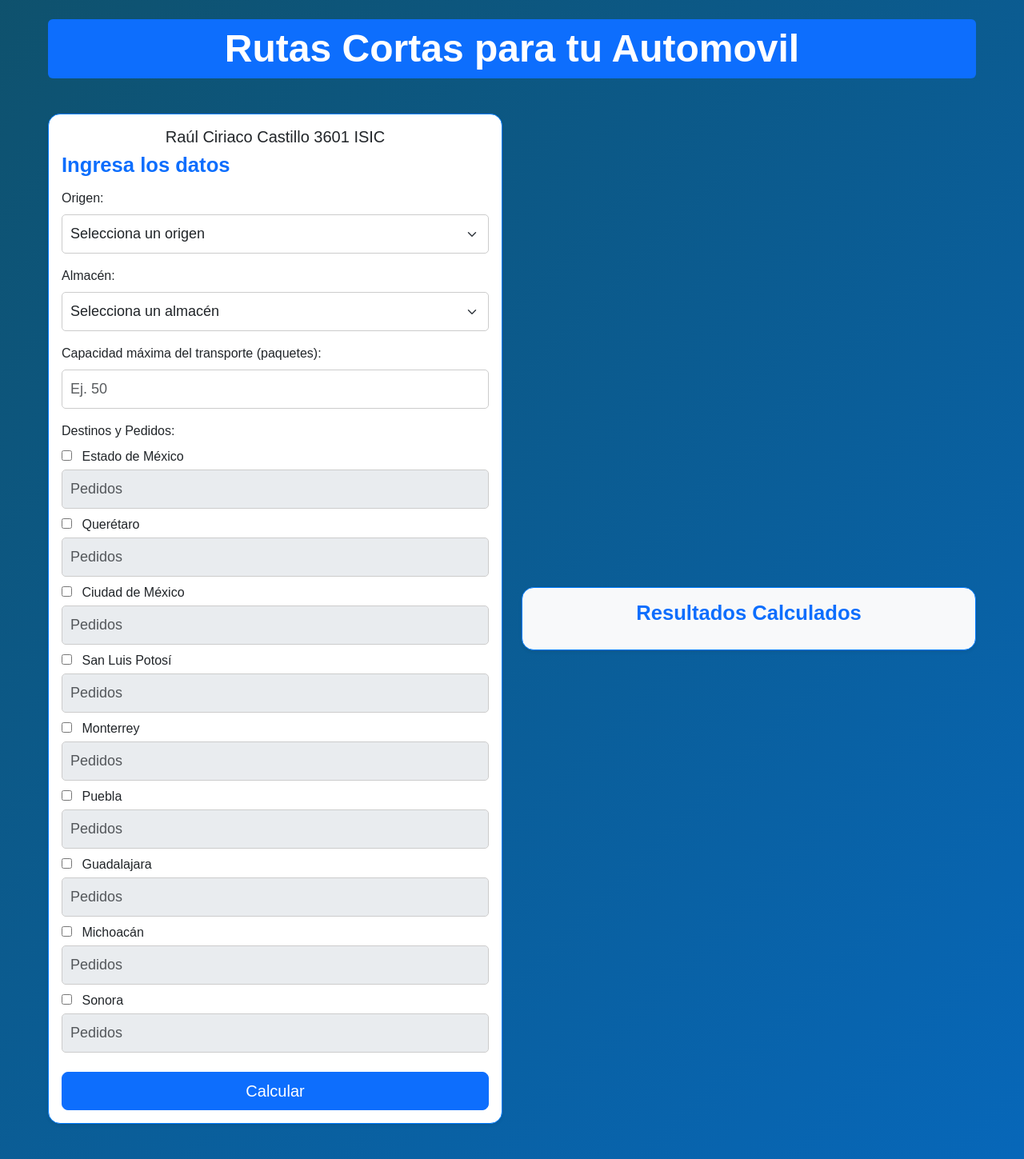
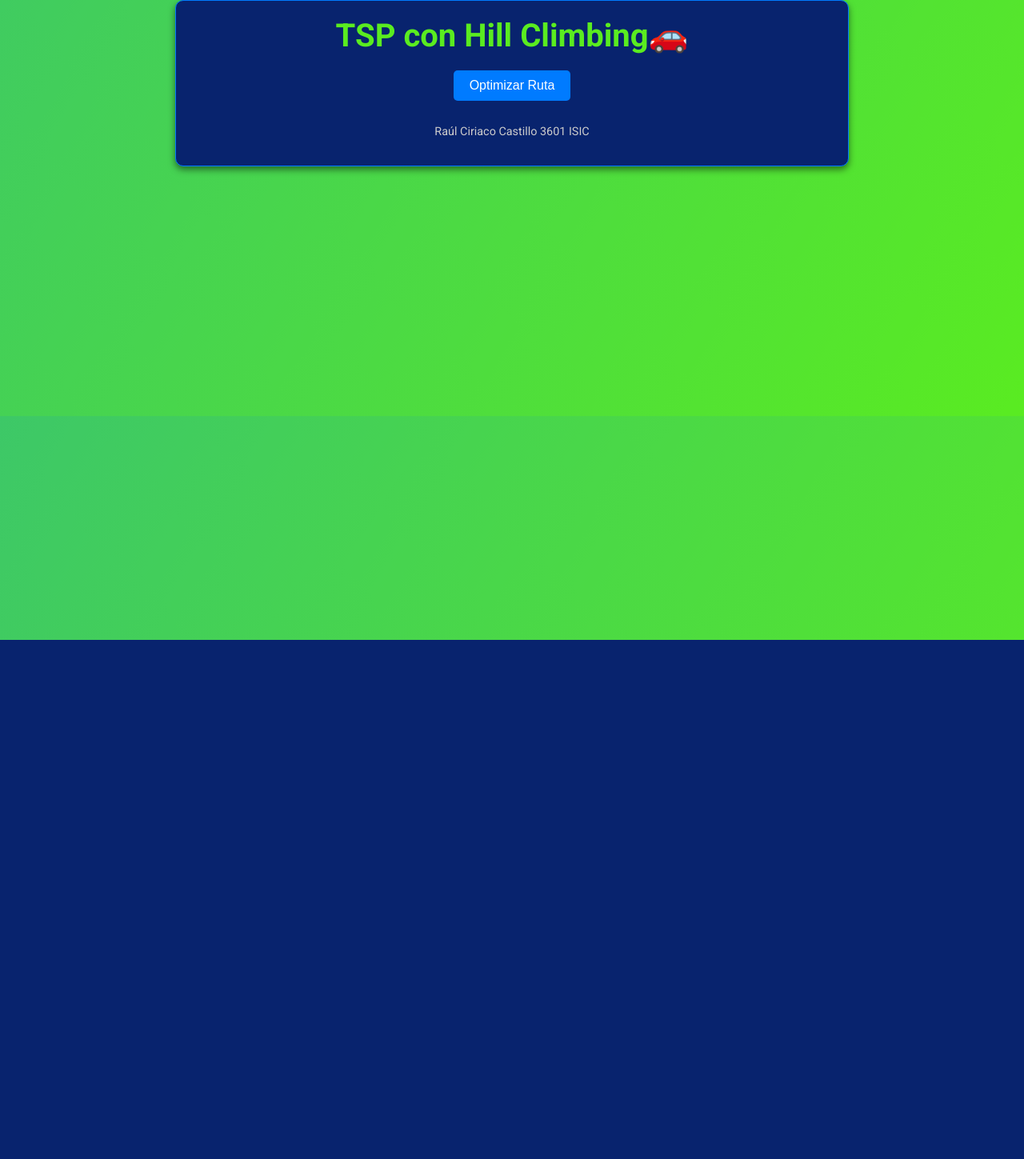
Before and after one commit to RaulCiriaco/Tsp_Hill_Climbing, a Flask app: page / in a window 1280 px wide. Shown: the whole page at 80% size. After the commit the page ends 800 px from the top, so only its background shows below. Run offline with Flask 3, Linux system fonts and the light colour scheme.

Commit message:
first commit

```diff
--- a/app.py
+++ b/app.py
@@ -1,135 +1,72 @@
-from flask import Flask, request, jsonify, send_from_directory
-from flask_cors import CORS
+from flask import Flask, render_template, request
 import math
-import heapq
+import random
 
-app = Flask(__name__, static_url_path="")
-CORS(app)
+app = Flask(__name__)
 
-coord = {
-    'EDO.MEX': (19.2938, -99.6536),
-    'QRO': (20.5935, -100.3900),
-    'CDMX': (19.4328, -99.1333),
-    'SLP': (22.1517, -100.9765),
-    'MTY': (25.6731, -100.2974),
-    'PUE': (19.0635, -98.3072),
-    'GDL': (20.6771, -103.3469),
-    'MICH': (19.7026, -101.1922),
-    'SON': (29.0752, -110.9596)
-}
+# Función para calcular la distancia entre dos coordenadas
+def distancia(coord1, coord2):
+    lat1 = coord1[0]
+    lon1 = coord1[1]
+    lat2 = coord2[0]
+    lon2 = coord2[1]
+    return math.sqrt((lat1 - lat2)**2 + (lon1 - lon2)**2)
 
-precio_gasolina = 24.0  # Precio por litro de gasolina
-km_por_litro = 10.0  # Kilómetros por litro de gasolina
-casetas_por_km = 0.5  # Costo de casetas por kilómetro
-velocidad_promedio = 70.0  # Velocidad promedio en km/h
+# Calcular la distancia total cubierta por una ruta
+def evalua_ruta(ruta, coord):
+    total = 0
+    for i in range(0, len(ruta) - 1):
+        ciudad1 = ruta[i]
+        ciudad2 = ruta[i + 1]
+        total += distancia(coord[ciudad1], coord[ciudad2])
+    ciudad1 = ruta[len(ruta) - 1]
+    ciudad2 = ruta[0]
+    total += distancia(coord[ciudad1], coord[ciudad2])
+    return total
 
-# Calcular distancia entre dos puntos en km
-def distancia_km(p1, p2):
-    try:
-        lat1, lon1 = coord[p1]
-        lat2, lon2 = coord[p2]
-        return math.sqrt((lat1 - lat2) ** 2 + (lon1 - lon2) ** 2) * 111
-    except KeyError:
-        return float('inf')
+# Función de Hill Climbing
+def hill_climbing(coord):
+    ruta = list(coord.keys())
+    random.shuffle(ruta)
 
-# Construir el grafo con las distancias entre las ciudades
-def construir_grafo():
-    grafo = {c: [] for c in coord}
-    for c1 in coord:
-        for c2 in coord:
-            if c1 != c2:
-                grafo[c1].append((c2, distancia_km(c1, c2)))
-    return grafo
+    mejora = True
+    while mejora:
+        mejora = False
+        dist_actual = evalua_ruta(ruta, coord)
+        for i in range(0, len(ruta)):
+            for j in range(0, len(ruta)):
+                if i != j:
+                    ruta_tmp = ruta[:]
+                    ruta_tmp[i], ruta_tmp[j] = ruta_tmp[j], ruta_tmp[i]
+                    dist = evalua_ruta(ruta_tmp, coord)
+                    if dist < dist_actual:
+                        mejora = True
+                        ruta = ruta_tmp[:]
+                        dist_actual = dist
+                        break
+            if mejora:
+                break
+    return ruta, dist_actual
 
-# Algoritmo de Dijkstra para calcular la ruta más corta
-def dijkstra(grafo, inicio):
-    distancias = {nodo: float('inf') for nodo in grafo}
-    distancias[inicio] = 0
-    previos = {nodo: None for nodo in grafo}
-    heap = [(0, inicio)]
+@app.route('/', methods=['GET', 'POST'])
+def index():
+    ruta = []
+    distancia_total = 0
+    if request.method == 'POST':  # Procesar el botón
+        coord = {
+            'Jiloyork': (19.916012, -99.580580),
+            'Toluca': (19.289165, -99.655697),
+            'Atlacomulco': (19.799520, -99.873844),
+            'Guadalajara': (20.677754472859146, -103.34625354877137),
+            'Monterrey': (25.69161110159454, -100.321838480256),
+            'QuintanaRoo': (21.163111924844458, -86.80231502121464),
+            'Michohacan': (19.701400113725654, -101.20829680213464),
+            'Aguascalientes': (21.87641043660486, -102.26438663286967),
+            'CDMX': (19.432713075976878, -99.13318344772986),
+            'QRO': (20.59719437542255, -100.38667040246602)
+        }
+        ruta, distancia_total = hill_climbing(coord)
+    return render_template('index.html', ruta=ruta, distancia_total=distancia_total)
 
-    while heap:
-        costo, actual = heapq.heappop(heap)
-        for vecino, peso in grafo[actual]:
-            nuevo_costo = costo + peso
-            if nuevo_costo < distancias[vecino]:
-                distancias[vecino] = nuevo_costo
-                previos[vecino] = actual
-                heapq.heappush(heap, (nuevo_costo, vecino))
-
-    return distancias, previos
-
-# Reconstruir el camino basado en los nodos previos
-def reconstruir_camino(previos, destino):
-    camino = []
-    while destino:
-        camino.insert(0, destino)
-        destino = previos[destino]
-    return camino
-
-@app.route("/")
-def index():
-    return send_from_directory("templates", "index.html")
-
-@app.route("/static/<path:filename>")
-def static_files(filename):
-    return send_from_directory("static", filename)
-
-@app.route("/ruta", methods=["POST"])
-def calcular_ruta():
-    data = request.json
-    origen = data.get("origen")
-    almacen = data.get("almacen")
-    destinos = data.get("destinos", [])
-    entregas = data.get("entregas", {})
-    capacidad_maxima = data.get("capacidad_maxima")
-
-    # Validar los datos de entrada
-    if not origen or not almacen or not destinos or not capacidad_maxima:
-        return jsonify({"error": "Faltan datos obligatorios"}), 400
-
-    if origen not in coord or almacen not in coord or any(d not in coord for d in destinos):
-        return jsonify({"error": "Uno o más puntos no son válidos"}), 400
-
-    grafo = construir_grafo()
-
-    # Calcular ruta desde el origen hasta el almacén
-    _, previos_origen = dijkstra(grafo, origen)
-    ruta_completa = reconstruir_camino(previos_origen, almacen)
-
-    # Calcular rutas más cortas desde el almacén a los destinos
-    pendientes = destinos[:]
-    actual = almacen
-    while pendientes:
-        distancias, previos = dijkstra(grafo, actual)
-        siguiente = min(pendientes, key=lambda d: distancias[d])
-        subruta = reconstruir_camino(previos, siguiente)
-        ruta_completa += subruta[1:]  # Añadir el subcamino
-        actual = siguiente
-        pendientes.remove(siguiente)
-
-    # Calcular métricas de la ruta
-    distancia_total = sum(distancia_km(ruta_completa[i], ruta_completa[i + 1]) for i in range(len(ruta_completa) - 1))
-    gasolina_usada = round(distancia_total / km_por_litro, 2)
-    costo_gasolina = round(gasolina_usada * precio_gasolina, 2)
-    casetas = round(distancia_total * casetas_por_km, 2)
-    tiempo_horas = round(distancia_total / velocidad_promedio, 2)
-
-    # Calcular el número de viajes necesarios por ciudad
-    viajes_por_ciudad = {ciudad: math.ceil(entregas[ciudad] / capacidad_maxima) for ciudad in entregas}
-
-    return jsonify({
-        "ruta": ruta_completa,
-        "distancia_km": round(distancia_total, 2),
-        "gasolina_usada": gasolina_usada,
-        "costo_gasolina": costo_gasolina,
-        "casetas": casetas,
-        "tiempo_horas": tiempo_horas,
-        "viajes_por_ciudad": viajes_por_ciudad,
-        "total_paquetes": sum(entregas.values())
-    })
-
-
-
-if __name__ == '__main__':
-    app.run(host="0.0.0.0", port=5000, debug=True)
+if __name__ == "__main__":
+    app.run(debug=True)
--- a/static/script.js
+++ /dev/null
@@ -1,113 +0,0 @@
-// Lista de destinos posibles
-const destinosDisponibles = [
-    { id: "EDO.MEX", nombre: "Estado de México" },
-    { id: "QRO", nombre: "Querétaro" },
-    { id: "CDMX", nombre: "Ciudad de México" },
-    { id: "SLP", nombre: "San Luis Potosí" },
-    { id: "MTY", nombre: "Monterrey" },
-    { id: "PUE", nombre: "Puebla" },
-    { id: "GDL", nombre: "Guadalajara" },
-    { id: "MICH", nombre: "Michoacán" },
-    { id: "SON", nombre: "Sonora" }
-];
-
-// Generar las casillas de destinos dinámicamente
-function generarCasillasDestinos() {
-    const contenedorDestinos = document.getElementById("destinos");
-    destinosDisponibles.forEach(destino => {
-        const div = document.createElement("div");
-        div.classList.add("mb-2");
-        div.innerHTML = `
-            <input type="checkbox" id="${destino.id}" name="destinos" value="${destino.id}">
-            <label for="${destino.id}" class="ms-2">${destino.nombre}</label>
-            <input type="number" id="pedidos_${destino.id}" class="form-control mt-1" placeholder="Pedidos" min="0" disabled>
-        `;
-        contenedorDestinos.appendChild(div);
-    });
-}
-
-// Llamar a la función para generar las casillas al cargar la página
-generarCasillasDestinos();
-
-// Manejar la activación/desactivación de los campos de pedidos
-document.addEventListener("change", (e) => {
-    if (e.target.type === "checkbox") {
-        const pedidoInput = document.getElementById(`pedidos_${e.target.id}`);
-        pedidoInput.disabled = !e.target.checked;
-        if (!e.target.checked) pedidoInput.value = ""; // Limpiar el campo si se desmarca
-    }
-});
-
-// Manejar el envío del formulario
-document.getElementById("rutaForm").addEventListener("submit", async (e) => {
-    e.preventDefault(); // Prevenir recarga de la página
-
-    // Obtener los valores seleccionados del formulario
-    const origen = document.getElementById("origen").value;
-    const almacen = document.getElementById("almacen").value;
-    const capacidadMaxima = parseInt(document.getElementById("capacidad_maxima").value);
-    const destinos = [];
-    const entregas = {};
-
-    // Recorrer los destinos seleccionados y obtener los pedidos
-    document.querySelectorAll("#destinos input[type='checkbox']:checked").forEach(checkbox => {
-        const destino = checkbox.value;
-        destinos.push(destino);
-
-        const pedidoInput = document.getElementById(`pedidos_${destino}`);
-        entregas[destino] = parseInt(pedidoInput.value) || 0;
-    });
-
-    // Validación de campos obligatorios
-    if (!origen || !almacen || destinos.length === 0 || isNaN(capacidadMaxima)) {
-        alert("Por favor, completa todos los campos requeridos.");
-        return;
-    }
-
-    // Construir el cuerpo de la solicitud
-    const data = {
-        origen,
-        almacen,
-        capacidad_maxima: capacidadMaxima,
-        destinos,
-        entregas
-    };
-
-    try {
-        // Realizar la solicitud POST al backend
-        const response = await fetch("/ruta", {
-            method: "POST",
-            headers: { "Content-Type": "application/json" },
-            body: JSON.stringify(data),
-        });
-
-        if (!response.ok) throw new Error("Error en la solicitud al servidor.");
-
-        const result = await response.json();
-        mostrarResultados(result); // Mostrar resultados al usuario
-    } catch (error) {
-        console.error("Error:", error);
-        alert("Hubo un problema al procesar la solicitud.");
-    }
-});
-
-// Mostrar los resultados calculados
-function mostrarResultados(data) {
-    const contenedorResultados = document.getElementById("resultado");
-    contenedorResultados.innerHTML = `
-        <h4 class="text-center text-primary">Ruta Calculada:</h4>
-        <p><strong>Ruta:</strong> ${data.ruta.join(" ➔ ")}</p>
-        <h5 class="mt-3 text-primary">Entregas por ciudad:</h5>
-        <ul class="list-group">
-            ${Object.entries(data.viajes_por_ciudad).map(([ciudad, viajes]) =>
-                `<li class="list-group-item">${ciudad}: ${viajes} viaje(s)</li>`).join("")}
-        </ul>
-
-        <p><strong>Tiempo que tarda:</strong> ${data.tiempo_horas} horas</p>
-        <p><strong>Distancia total recorrida:</strong> ${data.distancia_km} km</p>
-        <p><strong>Gasolina:</strong> ${data.gasolina_usada} L</p>
-        <p><strong>Costo por Gasolina:</strong> $${data.costo_gasolina}</p>
-
-        <p><strong>Total de paquetes:</strong> ${data.total_paquetes}</p>
-        `;
-}
--- a/static/style.css
+++ /dev/null
@@ -1,146 +0,0 @@
-/* Fondo con gradiente animado */
-body {
-    background: linear-gradient(135deg, #045004, #0f5068, #007bff);
-    background-size: 400% 400%;
-    animation: gradientAnimation 12s ease infinite;
-    color: #e42828;
-    font-family: 'Arial', sans-serif;
-    margin: 0;
-    padding: 0;
-}
-
-/* Animación del fondo */
-@keyframes gradientAnimation {
-    0% { background-position: 0% 50%; }
-    50% { background-position: 100% 50%; }
-    100% { background-position: 0% 50%; }
-}
-
-/* Contenedor principal */
-.container {
-    max-width: 1200px;
-    margin: 0 auto;
-    padding: 20px;
-    z-index: 1;
-    position: relative;
-}
-
-/* Títulos principales */
-h1 {
-    color: #ffffff;
-    text-align: center;
-    font-size: 3rem;
-    font-weight: bold;
-    margin-bottom: 20px;
-}
-
-h4 {
-    color: #007bff;
-    font-weight: bold;
-    margin-bottom: 15px;
-    font-size: 1.6rem;
-}
-
-/* Tarjetas */
-.card {
-    border-radius: 15px;
-    background-color: #fff;
-    border: 1px solid #007bff;
-    box-shadow: 0 4px 8px rgba(0, 0, 0, 0.1);
-    padding: 20px;
-    margin-bottom: 20px;
-    transition: transform 0.3s ease, box-shadow 0.3s ease;
-}
-
-.card:hover {
-    transform: translateY(-5px);
-    box-shadow: 0 8px 16px rgba(0, 0, 0, 0.2);
-}
-
-/* Formulario */
-.form-container {
-    padding: 15px;
-    border-radius: 10px;
-    border: 1px solid #007bff;
-}
-
-.form-select, input[type="number"] {
-    font-size: 18px;
-    padding: 10px;
-    border-radius: 5px;
-    border: 1px solid #ccc;
-    transition: border-color 0.3s;
-}
-
-.form-select:focus, input[type="number"]:focus {
-    outline: none;
-    border-color: #007bff;
-    box-shadow: 0 0 5px rgba(0, 123, 255, 0.5);
-}
-
-/* Lista de destinos */
-.list-group-numbered {
-    padding-left: 0;
-}
-
-.list-group-numbered .list-group-item {
-    display: flex;
-    justify-content: space-between;
-    align-items: center;
-    border: none;
-    padding: 10px 15px;
-    background-color: #f8f9fa;
-    border-radius: 5px;
-    margin-bottom: 10px;
-}
-
-.list-group-numbered .list-group-item input[type="number"] {
-    width: 120px;
-    padding: 5px;
-    border-radius: 5px;
-}
-
-/* Resultados */
-.result-container {
-    background-color: #f8f9fa;
-    border: 2px solid #007bff;
-    border-radius: 10px;
-    padding: 20px;
-    margin-top: 10px;
-    box-shadow: 0 4px 6px rgba(0, 0, 0, 0.1);
-}
-
-.result-container h4 {
-    font-size: 24px;
-    color: #333;
-    text-align: center;
-    margin-bottom: 20px;
-}
-
-.result-container p {
-    margin-bottom: 10px;
-    line-height: 1.6;
-}
-
-/* Botones */
-button {
-    background-color: #007bff;
-    color: #fff;
-    border: none;
-    border-radius: 5px;
-    padding: 10px 20px;
-    font-size: 18px;
-    font-weight: bold;
-    cursor: pointer;
-    transition: background-color 0.3s ease, transform 0.2s ease;
-}
-
-button:hover {
-    background-color: #0056b3;
-    transform: scale(1.05);
-}
-
-button:active {
-    background-color: #004085;
-    transform: scale(0.95);
-}
--- /dev/null
+++ b/static/styles.css
@@ -0,0 +1,108 @@
+/* General styles */
+body {
+    font-family: 'Roboto', sans-serif;
+    margin: 0;
+    padding: 0;
+    background: linear-gradient(120deg, #007bff, #5aec20); /* Fondo animado */
+    background-size: 400% 400%;
+    animation: gradientAnimation 15s ease infinite;
+    color: #f0f0f0; /* Texto claro sobre fondo oscuro */
+}
+
+/* Fondo animado */
+@keyframes gradientAnimation {
+    0% {
+        background-position: 0% 50%;
+    }
+    50% {
+        background-position: 100% 50%;
+    }
+    100% {
+        background-position: 0% 50%;
+    }
+}
+
+/* Container */
+.container {
+    max-width: 800px;
+    margin: auto;
+    padding: 20px;
+    background: #08236e; /* Fondo oscuro para el contenedor */
+    box-shadow: 0 4px 8px rgba(0, 0, 0, 0.5); /* Sombras más marcadas */
+    border-radius: 10px;
+    border: 1px solid #007bff; /* Borde azul para contraste */
+}
+
+/* Header */
+.header {
+    text-align: center;
+    margin-bottom: 20px;
+}
+
+.header h1 {
+    font-size: 2.5rem;
+    color: #5aec20; /* Verde vibrante para destacar el título */
+    margin: 0;
+}
+
+.header p {
+    color: #cccccc; /* Texto gris claro */
+}
+
+/* Button */
+.optimize-button {
+    background-color: #007bff;
+    color: white;
+    padding: 10px 20px;
+    border: none;
+    border-radius: 5px;
+    cursor: pointer;
+    font-size: 16px;
+}
+
+.optimize-button:hover {
+    background-color: #0056b3;
+}
+
+/* Results */
+.results {
+    margin-top: 20px;
+}
+
+.results h2 {
+    text-align: center;
+    color: #5aec20; /* Verde vibrante para títulos */
+    font-size: 1.8rem;
+    margin-bottom: 20px;
+}
+
+.result-box {
+    padding: 20px;
+    margin: 10px 0;
+    border: 1px solid #5aec20; /* Borde verde */
+    border-radius: 8px;
+    background: #262626; /* Fondo ligeramente más claro que el contenedor */
+}
+
+.result-box h3 {
+    font-size: 1.5rem;
+    color: #007bff; /* Azul profesional */
+    margin-bottom: 10px;
+}
+
+.result-box p {
+    font-size: 1.2rem;
+    color: #f0f0f0; /* Texto blanco */
+}
+
+/* Footer */
+.footer {
+    text-align: center;
+    margin-top: 30px;
+    color: #777;
+}
+
+.footer p {
+    font-size: 0.9rem;
+    color: #cccccc; /* Gris claro */
+}
--- a/templates/index.html
+++ b/templates/index.html
@@ -1,98 +1,41 @@
 <!DOCTYPE html>
-<html lang="es">
+<html lang="en">
 <head>
     <meta charset="UTF-8">
     <meta name="viewport" content="width=device-width, initial-scale=1.0">
-    <title>Ruta mas Corta con Vehiculos</title>
-    <!-- Bootstrap para estilos -->
-    <link href="https://cdn.jsdelivr.net/npm/bootstrap@5.3.0/dist/css/bootstrap.min.css" rel="stylesheet">
-    <link rel="stylesheet" href="/static/style.css">
+    <title>Optimización de Ruta</title>
+    <link rel="stylesheet" href="/static/styles.css">
+    <link href="https://fonts.googleapis.com/css2?family=Roboto:wght@400;500;700&display=swap" rel="stylesheet">
 </head>
 <body>
-    <!-- Contenedor principal -->
-    <div class="container py-4">
-        <!-- Título principal -->
-        <div class="row mb-4">
-            <div class="col text-center">
-                <h1 class="text-white bg-primary py-2 rounded">Rutas Cortas para tu Automovil</h1>
-            </div>
-        </div>
+    <div class="container">
+        <header class="header">
+            <h1>TSP con Hill Climbing🚗</h1>
 
-        <!-- Sistema de dos columnas -->
-        <div class="row">
-            <!-- Columna izquierda: Formulario -->
-            <div class="col-md-6">
-                <form id="rutaForm" class="card bg-white shadow-sm p-3">
-                    <center><h5>Raúl Ciriaco Castillo 3601 ISIC</h5></center>
-                    <h4 class="text-primary">Ingresa los datos</h4>
-
-                    <!-- Campo de selección: Origen -->
-                    <div class="mb-3">
-                        <label for="origen" class="form-label">Origen:</label>
-                        <select id="origen" name="origen" class="form-select form-select-lg" required>
-                            <option value="">Selecciona un origen</option>
-                            <option value="EDO.MEX">Estado de México</option>
-                            <option value="QRO">Querétaro</option>
-                            <option value="CDMX">Ciudad de México</option>
-                            <option value="SLP">San Luis Potosí</option>
-                            <option value="MTY">Monterrey</option>
-                            <option value="PUE">Puebla</option>
-                            <option value="GDL">Guadalajara</option>
-                            <option value="MICH">Michoacán</option>
-                            <option value="SON">Sonora</option>
-                        </select>
-                    </div>
-
-                    <!-- Campo de selección: Almacén -->
-                    <div class="mb-3">
-                        <label for="almacen" class="form-label">Almacén:</label>
-                        <select id="almacen" name="almacen" class="form-select form-select-lg" required>
-                            <option value="">Selecciona un almacén</option>
-                            <option value="EDO.MEX">Estado de México</option>
-                            <option value="QRO">Querétaro</option>
-                            <option value="CDMX">Ciudad de México</option>
-                            <option value="SLP">San Luis Potosí</option>
-                            <option value="MTY">Monterrey</option>
-                            <option value="PUE">Puebla</option>
-                            <option value="GDL">Guadalajara</option>
-                            <option value="MICH">Michoacán</option>
-                            <option value="SON">Sonora</option>
-                        </select>
-                    </div>
-
-                    <!-- Campo de entrada: Capacidad máxima -->
-                    <div class="mb-3">
-                        <label class="form-label">Capacidad máxima del transporte (paquetes):</label>
-                        <input type="number" id="capacidad_maxima" class="form-control" placeholder="Ej. 50" min="1" required>
-                    </div>
-
-                    <!-- Lista de destinos y pedidos -->
-                    <div class="mb-3">
-                        <label class="form-label">Destinos y Pedidos:</label>
-                        <ol id="destinos" class="list-group list-group-numbered">
-                            <!-- Los destinos y campos se generarán dinámicamente -->
-                        </ol>
-                    </div>
-
-                    <!-- Botón de envío -->
-                    <button type="submit" class="btn btn-primary btn-lg w-100">Calcular</button>
-                </form>
-            </div>
-
-            <!-- Columna derecha: Resultados -->
-            <div class="col-md-6 d-flex justify-content-center align-items-center">
-                <div id="resultado" class="card bg-light p-3 shadow-sm w-100">
-                    <h4 class="text-primary text-center">Resultados Calculados</h4>
-                    <div id="resultadoContenido">
-                        <!-- Resultados calculados dinámicamente -->
-                    </div>
+        </header>
+        <main>
+            <center>
+            <form method="POST" action="/">
+                <button type="submit" class="optimize-button">Optimizar Ruta</button>
+            </form>
+            </center>
+            {% if ruta %}
+            <div class="results">
+                <h2>Resultados</h2>
+                <div class="result-box">
+                    <h3>Ruta Óptima</h3>
+                    <p class="route">{{ ruta | join(" → ") }}</p>
+                </div>
+                <div class="result-box">
+                    <h3>Distancia Total</h3>
+                    <p class="distance">{{ distancia_total }} km</p>
                 </div>
             </div>
-        </div>
+            {% endif %}
+        </main>
+        <footer class="footer">
+            <p>Raúl Ciriaco Castillo 3601 ISIC</p>
+        </footer>
     </div>
-
-    <!-- Bootstrap y script personalizado -->
-    <script src="https://cdn.jsdelivr.net/npm/bootstrap@5.3.0/dist/js/bootstrap.bundle.min.js"></script>
-    <script src="/static/script.js" defer></script>
 </body>
 </html>
```
Also changed, not shown: README.md.
